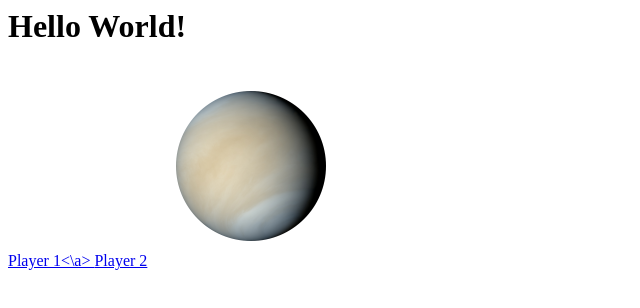
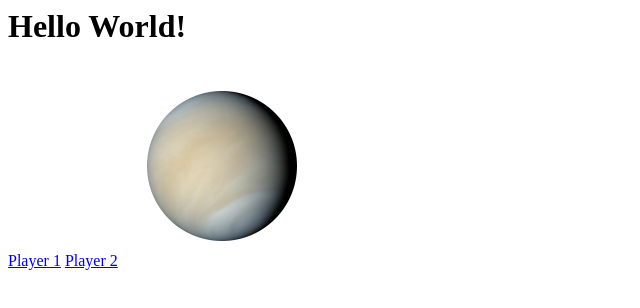
Before and after one commit to MaxV44/Maxland, a plain HTML site: page docs/index.html in a window 1280 px wide. Shown: the whole page, without its empty margins (0-640 px from the left). Drawn offline with Linux system fonts and the light colour scheme.

Commit message:
Update index.html

```diff
--- a/docs/index.html
+++ b/docs/index.html
@@ -1,6 +1,6 @@
 <h1>Hello World!</h1>
 
-<a href="https://github.com/MaxV44/Maxland/blob/main/docs/Player1.html" >Player 1<\a>
+<a href="Player1.html" >Player 1</a>
 <a href="https://github.com/MaxV44/Maxland/blob/main/docs/assets/images/babysnake.png?raw=true">Player 2</a>
 
 <img src="https://github.com/MaxV44/Maxland/blob/main/docs/assets/images/Planet1.png?raw=true" alt="Planet1"
```
